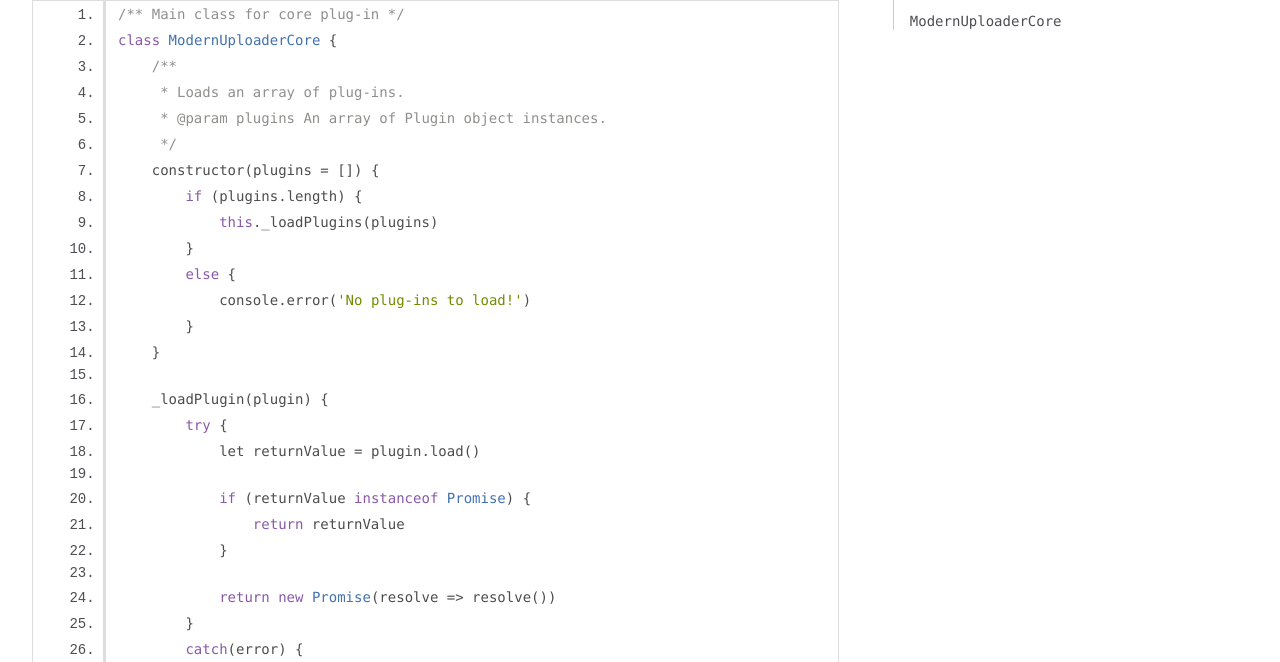
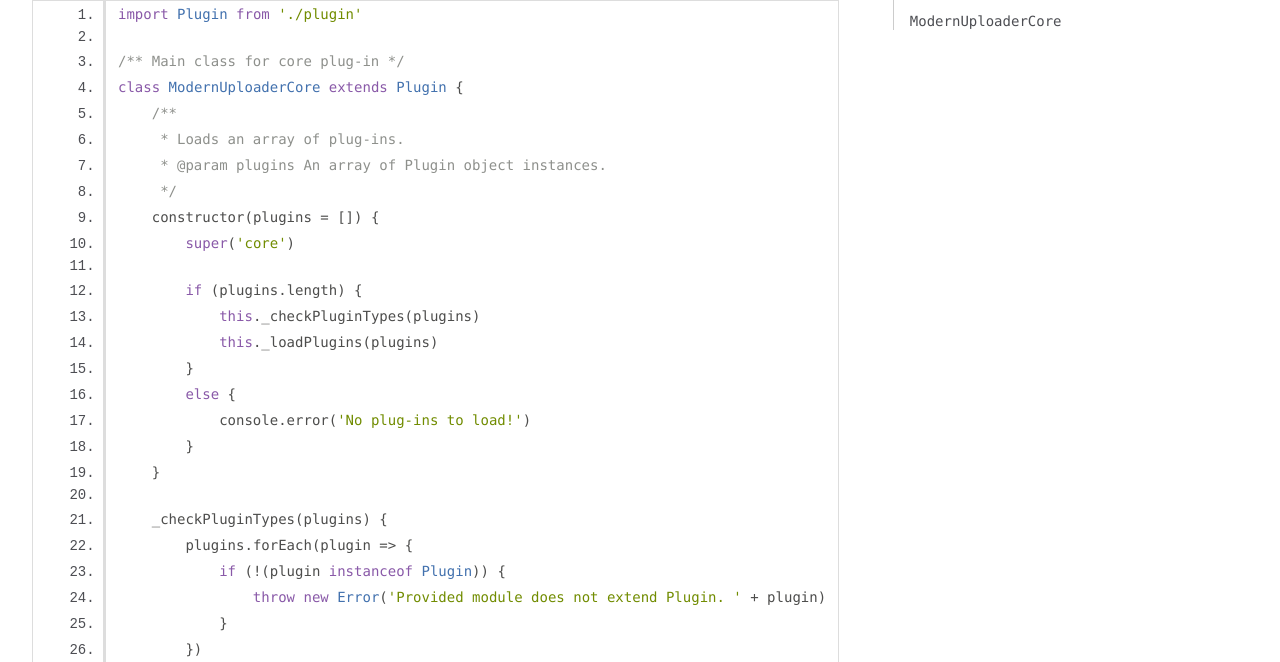
Before and after one commit to FineUploader/modern-uploader, a plain HTML site: page docs/packages/modern-uploader-core/modern-uploader-core.js.html in a window 1280 px wide. Shown: the part 138-800 px from the top of the page. Drawn offline with Linux system fonts and the light colour scheme.

Commit message:
publish docs update

```diff
--- a/docs/packages/modern-uploader-core/modern-uploader-core.js.html
+++ b/docs/packages/modern-uploader-core/modern-uploader-core.js.html
@@ -26,19 +26,32 @@
 
     <section>
         <article>
-            <pre class="prettyprint source linenums"><code>/** Main class for core plug-in */
-class ModernUploaderCore {
+            <pre class="prettyprint source linenums"><code>import Plugin from './plugin'
+
+/** Main class for core plug-in */
+class ModernUploaderCore extends Plugin {
     /**
      * Loads an array of plug-ins.
      * @param plugins An array of Plugin object instances.
      */
     constructor(plugins = []) {
+        super('core')
+
         if (plugins.length) {
+            this._checkPluginTypes(plugins)
             this._loadPlugins(plugins)
         }
         else {
             console.error('No plug-ins to load!')
         }
+    }
+
+    _checkPluginTypes(plugins) {
+        plugins.forEach(plugin => {
+            if (!(plugin instanceof Plugin)) {
+                throw new Error('Provided module does not extend Plugin. ' + plugin)
+            }
+        })
     }
 
     _loadPlugin(plugin) {
@@ -94,7 +107,7 @@ export default ModernUploaderCore
 <br class="clear">
 
 <footer>
-    Documentation generated by <a href="https://github.com/jsdoc3/jsdoc">JSDoc 3.4.0</a> on Sat Mar 19 2016 04:13:36 GMT+0000 (UTC)
+    Documentation generated by <a href="https://github.com/jsdoc3/jsdoc">JSDoc 3.4.0</a> on Sat Mar 19 2016 04:47:39 GMT+0000 (UTC)
 </footer>
 
 <script> prettyPrint(); </script>
```
Also changed, not shown: docs/packages/modern-uploader-core/ModernUploaderCore.html (+2 -2 lines), docs/packages/modern-uploader-core/index.html (+1 -1 lines).
